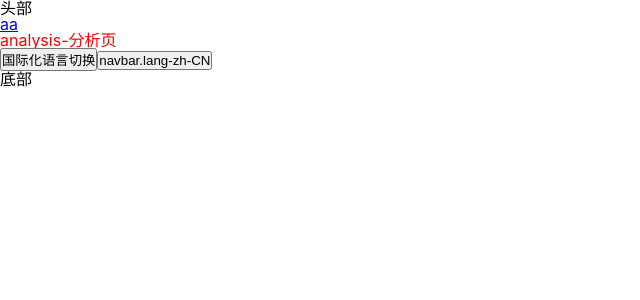
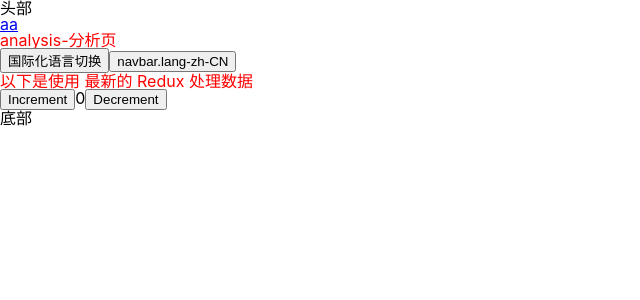
Before and after one commit to freretigre/ViteReactMapSapTsKit, a React (Vite) app: page / in a window 1280 px wide. Shown: the top 300 px of the page, without its empty margins (0-640 px from the left). Built offline with nearby package versions, Linux system fonts and the light colour scheme.

Commit message:
add new redux

```diff
--- /dev/null
+++ b/src/components/Counter/index.module.scss
@@ -0,0 +1,6 @@
+.counter{
+  border: 1px solid red;
+  :global{
+
+  }
+}
--- /dev/null
+++ b/src/components/Counter/index.tsx
@@ -0,0 +1,34 @@
+import React, {memo} from 'react';
+import { Button } from 'antd';
+import { useAppSelector, useAppDispatch } from '../../models/hooks';
+import { actions } from '../../models/actions/hooks';
+
+import styles from "./index.module.scss";
+
+
+const Index = memo(() => {
+    const dispatch = useAppDispatch();
+    const { decrement, increment, incrementByAmount } = actions;
+    const count = useAppSelector((state) => state.counter.value );
+    console.log("count:", count)
+    return (
+        <div className={styles.count}>
+            <h1>以下是使用 最新的 Redux 处理数据</h1>
+            <Button
+                aria-label="Increment value"
+                onClick={() => dispatch(increment())}
+            >
+                Increment
+            </Button>
+            <span>{count}</span>
+            <Button
+                aria-label="Decrement value"
+                onClick={() => dispatch(decrement())}
+            >
+                Decrement
+            </Button>
+        </div>
+    );
+})
+
+export default Index;
--- a/src/global.scss
+++ b/src/global.scss
@@ -1,9 +1,5 @@
 @import "./assets/base/reset";
-
-*{
-    margin: 0;
-    padding: 0;
-}
+//@import "~normalize.css";
 
 body {
     margin: 0;
--- a/src/main.tsx
+++ b/src/main.tsx
@@ -1,11 +1,15 @@
 import React from 'react'
 import ReactDOM from 'react-dom'
+import { Provider } from 'react-redux'
+import { store } from "./models/store";
 import './global.scss'
 import Routers from "./routers";
 
 ReactDOM.render(
   <React.StrictMode>
-    <Routers />
+      <Provider store={store}>
+          <Routers />
+      </Provider>
   </React.StrictMode>,
   document.getElementById('root')
 )
--- /dev/null
+++ b/src/models/actions/hooks.ts
@@ -0,0 +1,4 @@
+import { rootSlices } from '../slices';
+export const actions = {
+    ...rootSlices.actions,
+};
--- /dev/null
+++ b/src/models/hooks/index.ts
@@ -0,0 +1,5 @@
+import { TypedUseSelectorHook, useDispatch, useSelector } from 'react-redux'
+import type { RootState, AppDispatch } from '../store'
+
+export const useAppDispatch = () => useDispatch<AppDispatch>()
+export const useAppSelector: TypedUseSelectorHook<RootState> = useSelector
--- /dev/null
+++ b/src/models/slices/counter.ts
@@ -0,0 +1,27 @@
+import { createSlice, PayloadAction } from '@reduxjs/toolkit'
+
+interface CounterState {
+    value: number
+}
+
+const initialState: CounterState = {
+    value: 0,
+}
+
+export const counterSlice = createSlice({
+    name: 'counter',
+    // `createSlice` will infer the state type from the `initialState` argument
+    initialState,
+    reducers: {
+        increment: (state) => {
+            state.value += 1
+        },
+        decrement: (state) => {
+            state.value -= 1
+        },
+        // Use the PayloadAction type to declare the contents of `action.payload`
+        incrementByAmount: (state, action: PayloadAction<number>) => {
+            state.value += action.payload
+        },
+    },
+})
--- /dev/null
+++ b/src/models/slices/index.ts
@@ -0,0 +1,5 @@
+import { counterSlice } from './counter';
+
+export const rootSlices = {
+    ...counterSlice,
+}
--- /dev/null
+++ b/src/models/store/index.ts
@@ -0,0 +1,13 @@
+import { configureStore } from '@reduxjs/toolkit';
+import logger from 'redux-logger';
+import thunk from 'redux-thunk';
+import { rootSlices } from "../slices";
+
+export const store = configureStore({
+    reducer: {
+        counter: rootSlices.reducer,
+    },
+    middleware: [thunk, logger] as const,
+});
+export type RootState = ReturnType<typeof store.getState>;
+export type AppDispatch = typeof store.dispatch;
--- a/src/pages/analysis/index.tsx
+++ b/src/pages/analysis/index.tsx
@@ -1,5 +1,6 @@
 import { memo } from 'react';
 import SelectLang from '../../../src/components/SelectLang';
+import Counter from "../../components/Counter";
 import styles from './index.module.scss';
 
 const Index = memo(() => {
@@ -7,6 +8,9 @@
         <div className={styles.analysis}>
             <h1>analysis-分析页</h1>
             <SelectLang />
+            <div>
+                <Counter />
+            </div>
         </div>
     );
 });
```
Also changed, not shown: package.json (+7 -0 lines), src/models/types/index.ts (added), 1 other file (tests, documents, lock files or other folders).
